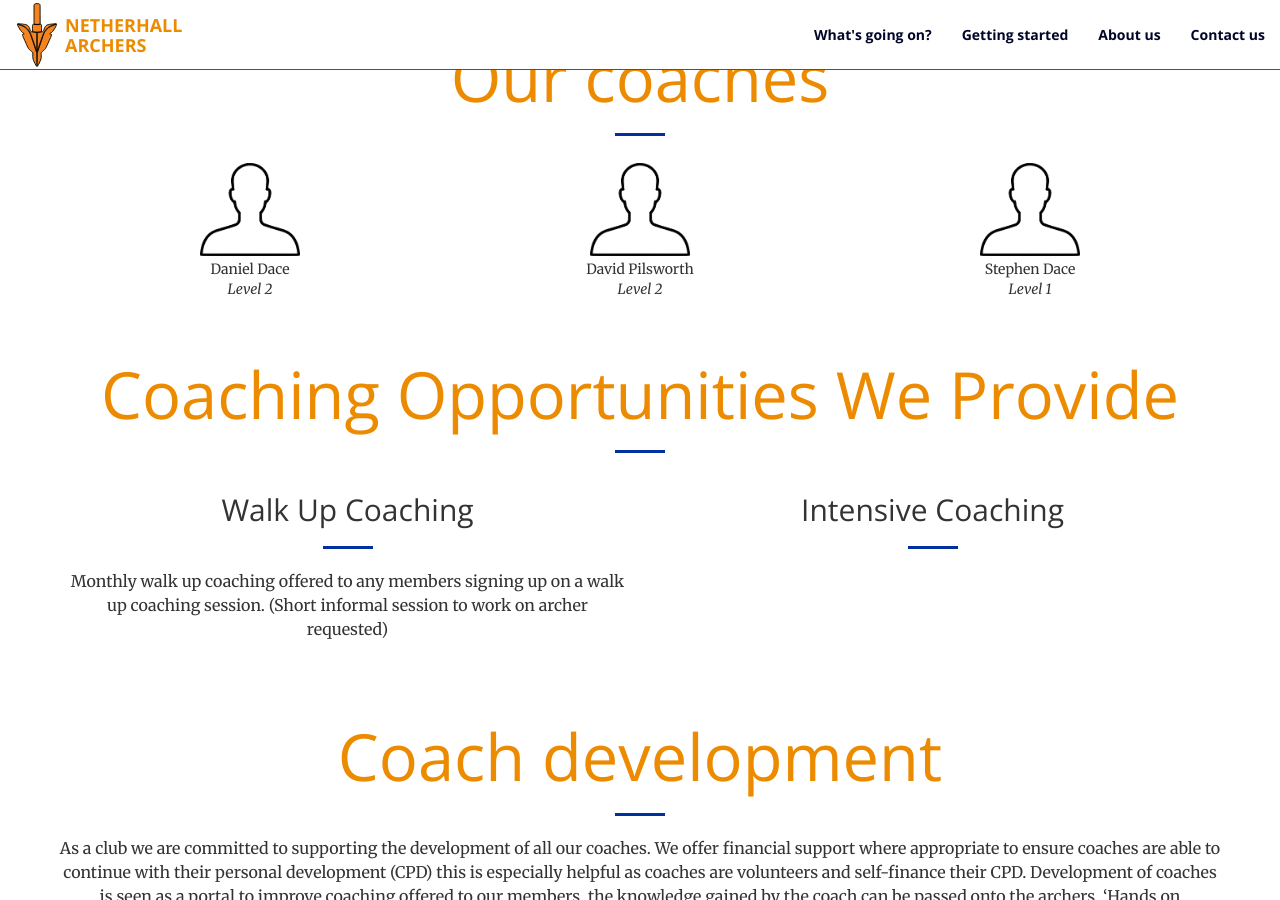
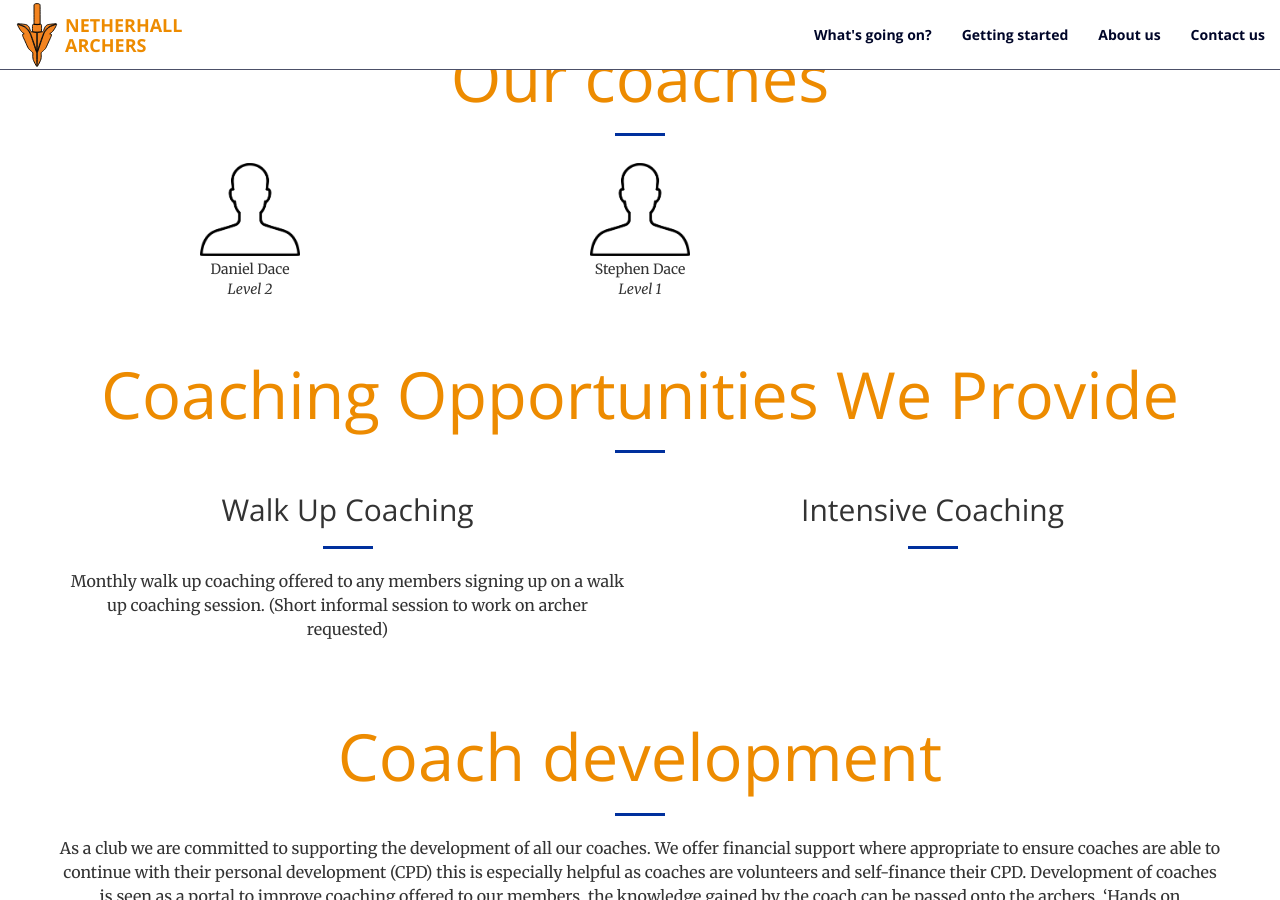
Before and after one commit to afpettigrew/netherhallarcherswebsite, a Jekyll site: the page built from coaching.html, in a window 1280 px wide and 900 px high, scrolled down 652 px. Built offline with Jekyll 4.4.1, drawn with Linux system fonts in a browser that asks for light colours.

Commit message:
Removal of David Pilsworth from coaches

```diff
--- a/coaching.html
+++ b/coaching.html
@@ -20,7 +20,6 @@ layout: page-alternate
 
         <ul class="committee">
           <li class="col-lg-4 col-md-4"><img src="img/person.png" alt=""><br>Daniel Dace<br><em>Level 2</em></li>
-          <li class="col-lg-4 col-md-4"><img src="img/person.png" alt=""><br>David Pilsworth<br><em>Level 2</em></li>
           <li class="col-lg-4 col-md-4"><img src="img/person.png" alt=""><br>Stephen Dace<br><em>Level 1</em></li>
         </ul>
       </div>
```
